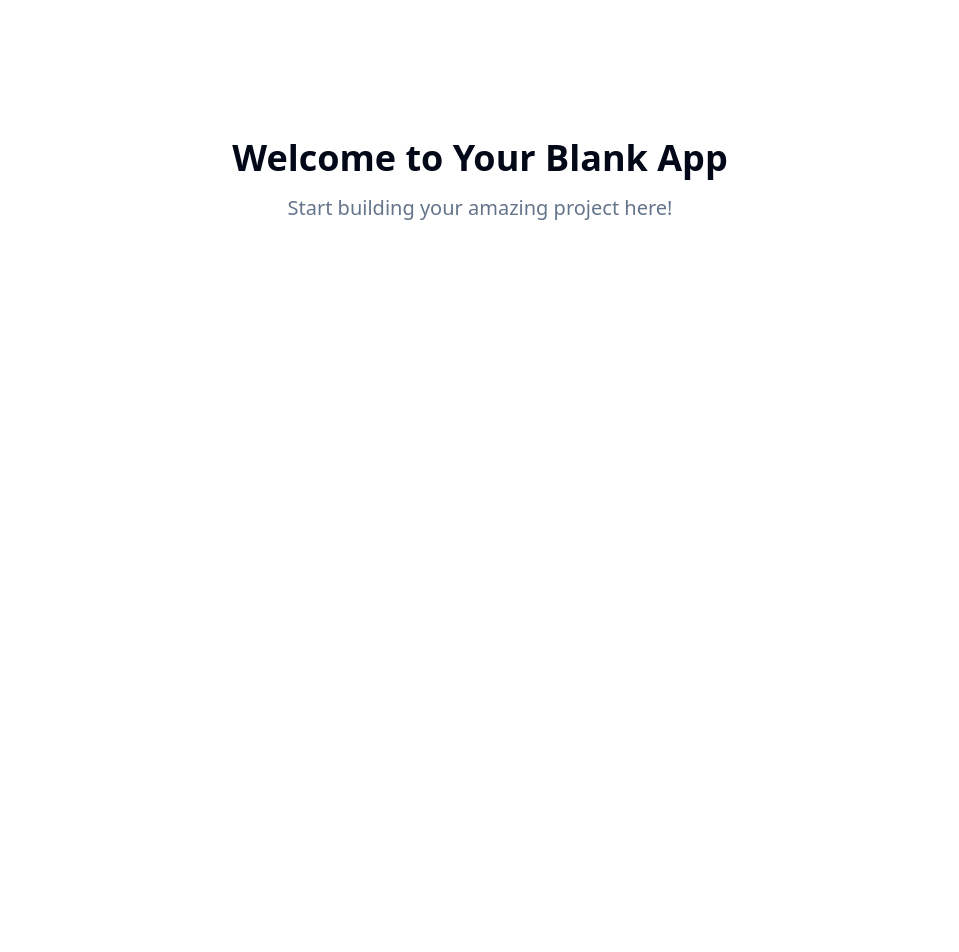
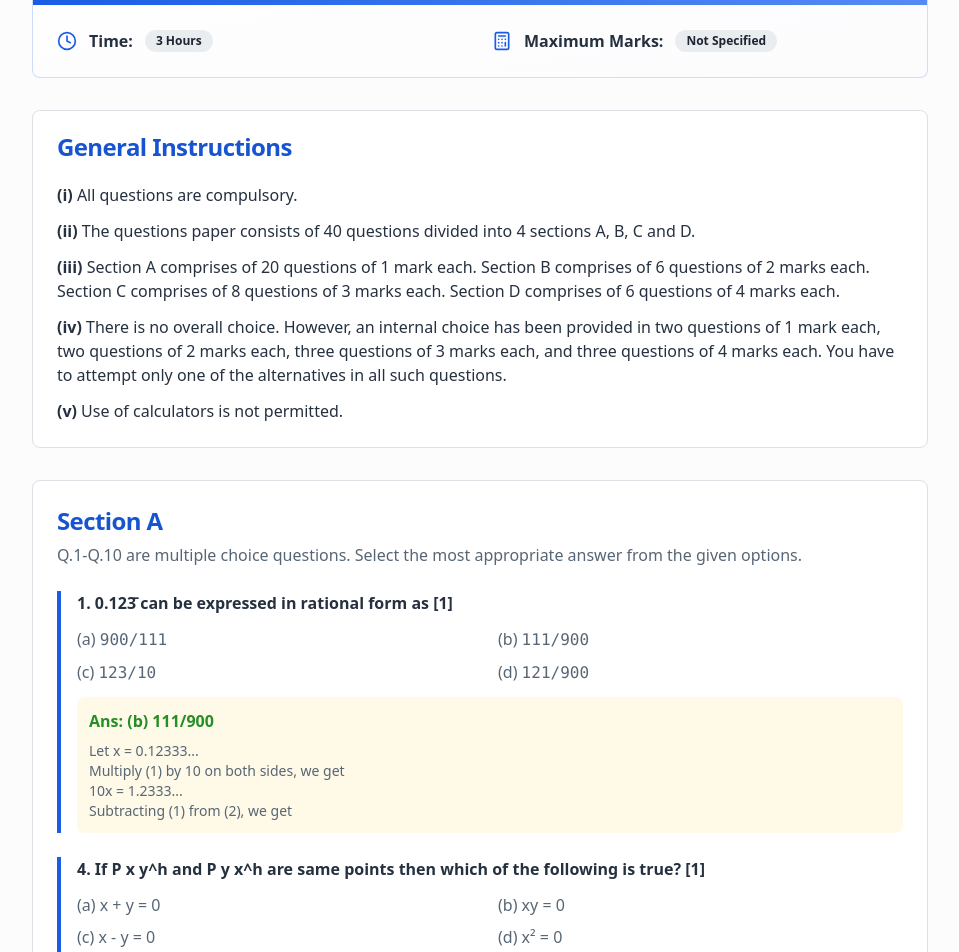
Before and after one commit to Anmolsharma2003/Anmol-s-Protofolio, a React (Vite) app: page / in a window 1280 px wide. Shown: the part 220-1172 px from the top of the page, without its empty margins (160-1119 px from the left). Before the commit the page ends 800 px from the top, so only its background shows below. Built offline with nearby package versions, Linux system fonts and the light colour scheme.

Commit message:
Add portfolio page
Create a portfolio page using the provided image.

```diff
--- /dev/null
+++ b/src/components/MathPortfolio.tsx
@@ -0,0 +1,142 @@
+import { Card, CardContent, CardHeader, CardTitle } from "@/components/ui/card";
+import { Badge } from "@/components/ui/badge";
+import { Clock, GraduationCap, Calculator } from "lucide-react";
+
+const MathPortfolio = () => {
+  return (
+    <div className="min-h-screen bg-math-bg py-8 px-4">
+      <div className="max-w-4xl mx-auto">
+        {/* Header */}
+        <div className="text-center mb-8">
+          <h1 className="text-4xl font-bold text-math-header mb-4">
+            Mathematics Portfolio
+          </h1>
+          <p className="text-math-section text-lg">
+            Advanced Mathematical Problem Solving & Analysis
+          </p>
+        </div>
+
+        {/* Exam Info Card */}
+        <Card className="mb-8 shadow-[var(--shadow-paper)] bg-gradient-to-br from-math-paper to-math-bg border-primary/20">
+          <CardHeader className="bg-gradient-to-r from-primary to-primary-glow text-white rounded-t-lg">
+            <CardTitle className="flex items-center gap-3 text-xl">
+              <GraduationCap className="h-6 w-6" />
+              Examination Details
+            </CardTitle>
+          </CardHeader>
+          <CardContent className="pt-6">
+            <div className="grid md:grid-cols-2 gap-6">
+              <div className="flex items-center gap-3">
+                <Clock className="h-5 w-5 text-primary" />
+                <span className="font-semibold text-math-section">Time:</span>
+                <Badge variant="secondary">3 Hours</Badge>
+              </div>
+              <div className="flex items-center gap-3">
+                <Calculator className="h-5 w-5 text-primary" />
+                <span className="font-semibold text-math-section">Maximum Marks:</span>
+                <Badge variant="secondary">Not Specified</Badge>
+              </div>
+            </div>
+          </CardContent>
+        </Card>
+
+        {/* General Instructions */}
+        <Card className="mb-8 shadow-[var(--shadow-section)]">
+          <CardHeader>
+            <CardTitle className="text-math-header">General Instructions</CardTitle>
+          </CardHeader>
+          <CardContent>
+            <div className="space-y-3 text-math-section">
+              <p><span className="font-semibold">(i)</span> All questions are compulsory.</p>
+              <p><span className="font-semibold">(ii)</span> The questions paper consists of 40 questions divided into 4 sections A, B, C and D.</p>
+              <p><span className="font-semibold">(iii)</span> Section A comprises of 20 questions of 1 mark each. Section B comprises of 6 questions of 2 marks each. Section C comprises of 8 questions of 3 marks each. Section D comprises of 6 questions of 4 marks each.</p>
+              <p><span className="font-semibold">(iv)</span> There is no overall choice. However, an internal choice has been provided in two questions of 1 mark each, two questions of 2 marks each, three questions of 3 marks each, and three questions of 4 marks each. You have to attempt only one of the alternatives in all such questions.</p>
+              <p><span className="font-semibold">(v)</span> Use of calculators is not permitted.</p>
+            </div>
+          </CardContent>
+        </Card>
+
+        {/* Section A */}
+        <Card className="mb-8 shadow-[var(--shadow-section)]">
+          <CardHeader>
+            <CardTitle className="text-math-header text-2xl">Section A</CardTitle>
+            <p className="text-math-option">Q.1-Q.10 are multiple choice questions. Select the most appropriate answer from the given options.</p>
+          </CardHeader>
+          <CardContent className="space-y-6">
+
+            {/* Question 1 */}
+            <div className="border-l-4 border-primary pl-4">
+              <h3 className="font-semibold text-math-section mb-3">1. 0.123̄ can be expressed in rational form as [1]</h3>
+              <div className="grid grid-cols-2 gap-4 mb-3">
+                <div className="space-y-2">
+                  <p className="text-math-option">(a) <span className="font-mono">900/111</span></p>
+                  <p className="text-math-option">(c) <span className="font-mono">123/10</span></p>
+                </div>
+                <div className="space-y-2">
+                  <p className="text-math-option">(b) <span className="font-mono">111/900</span></p>
+                  <p className="text-math-option">(d) <span className="font-mono">121/900</span></p>
+                </div>
+              </div>
+              <div className="bg-accent/30 p-3 rounded-lg">
+                <p className="text-math-answer font-semibold">Ans: (b) 111/900</p>
+                <div className="mt-2 text-sm text-math-option">
+                  <p>Let x = 0.12333...</p>
+                  <p>Multiply (1) by 10 on both sides, we get</p>
+                  <p>10x = 1.2333...</p>
+                  <p>Subtracting (1) from (2), we get</p>
+                </div>
+              </div>
+            </div>
+
+            {/* Question 4 */}
+            <div className="border-l-4 border-primary pl-4">
+              <h3 className="font-semibold text-math-section mb-3">4. If P x y^h and P y x^h are same points then which of the following is true? [1]</h3>
+              <div className="grid grid-cols-2 gap-4 mb-3">
+                <div className="space-y-2">
+                  <p className="text-math-option">(a) x + y = 0</p>
+                  <p className="text-math-option">(c) x - y = 0</p>
+                </div>
+                <div className="space-y-2">
+                  <p className="text-math-option">(b) xy = 0</p>
+                  <p className="text-math-option">(d) x² = 0</p>
+                </div>
+              </div>
+              <div className="bg-accent/30 p-3 rounded-lg">
+                <p className="text-math-answer font-semibold">Ans: (c) x - y = 0</p>
+              </div>
+            </div>
+
+            {/* Additional Context Note */}
+            <div className="mt-6 p-4 bg-muted rounded-lg">
+              <p className="text-math-option text-sm">
+                <span className="font-semibold">Note:</span> In second quadrant, abscissa is negative and ordinate is positive number.
+              </p>
+              <p className="text-math-option text-sm mt-1">
+                & a &lt; 0, b &gt; 0
+              </p>
+            </div>
+
+            {/* Question 5 */}
+            <div className="border-l-4 border-primary pl-4">
+              <h3 className="font-semibold text-math-section mb-3">5. According to Euclid's definition, the ends of a line [1]</h3>
+              <div className="bg-accent/30 p-3 rounded-lg mt-3">
+                <p className="text-math-section">P x y^h = P y x^h</p>
+                <p className="text-math-section">x = y and y = x → x = y = 0</p>
+              </div>
+            </div>
+
+          </CardContent>
+        </Card>
+
+        {/* Footer */}
+        <div className="text-center py-6">
+          <p className="text-math-option">
+            This portfolio showcases advanced mathematical problem-solving skills and analytical thinking.
+          </p>
+        </div>
+      </div>
+    </div>
+  );
+};
+
+export default MathPortfolio;
--- a/src/index.css
+++ b/src/index.css
@@ -8,33 +8,50 @@ All colors MUST be HSL.
 
 @layer base {
   :root {
-    --background: 0 0% 100%;
-    --foreground: 222.2 84% 4.9%;
+    --background: 250 50% 98%;
+    --foreground: 215 25% 12%;
 
     --card: 0 0% 100%;
-    --card-foreground: 222.2 84% 4.9%;
+    --card-foreground: 215 25% 12%;
 
     --popover: 0 0% 100%;
-    --popover-foreground: 222.2 84% 4.9%;
+    --popover-foreground: 215 25% 12%;
 
-    --primary: 222.2 47.4% 11.2%;
-    --primary-foreground: 210 40% 98%;
+    --primary: 220 80% 50%;
+    --primary-foreground: 0 0% 100%;
+    --primary-glow: 220 90% 65%;
 
-    --secondary: 210 40% 96.1%;
-    --secondary-foreground: 222.2 47.4% 11.2%;
+    --secondary: 210 15% 93%;
+    --secondary-foreground: 215 25% 15%;
 
-    --muted: 210 40% 96.1%;
-    --muted-foreground: 215.4 16.3% 46.9%;
+    --muted: 210 15% 96%;
+    --muted-foreground: 215 12% 45%;
 
-    --accent: 210 40% 96.1%;
-    --accent-foreground: 222.2 47.4% 11.2%;
+    --accent: 45 100% 85%;
+    --accent-foreground: 215 25% 15%;
 
     --destructive: 0 84.2% 60.2%;
-    --destructive-foreground: 210 40% 98%;
+    --destructive-foreground: 0 0% 100%;
 
-    --border: 214.3 31.8% 91.4%;
-    --input: 214.3 31.8% 91.4%;
-    --ring: 222.2 84% 4.9%;
+    --border: 215 15% 88%;
+    --input: 215 15% 92%;
+    --ring: 220 80% 50%;
+
+    /* Mathematical Portfolio Design Tokens */
+    --math-bg: 250 30% 99%;
+    --math-paper: 0 0% 100%;
+    --math-header: 220 80% 45%;
+    --math-section: 215 25% 20%;
+    --math-option: 210 15% 40%;
+    --math-answer: 120 60% 35%;
+
+    /* Gradients */
+    --gradient-primary: linear-gradient(135deg, hsl(var(--primary)), hsl(var(--primary-glow)));
+    --gradient-paper: linear-gradient(180deg, hsl(var(--math-paper)), hsl(var(--math-bg)));
+
+    /* Shadows */
+    --shadow-paper: 0 4px 20px -4px hsl(var(--primary) / 0.15);
+    --shadow-section: 0 2px 10px -2px hsl(var(--primary) / 0.1);
 
     --radius: 0.5rem;
 
--- a/src/pages/Index.tsx
+++ b/src/pages/Index.tsx
@@ -1,14 +1,7 @@
-// Update this page (the content is just a fallback if you fail to update the page)
+import MathPortfolio from "@/components/MathPortfolio";
 
 const Index = () => {
-  return (
-    <div className="min-h-screen flex items-center justify-center bg-background">
-      <div className="text-center">
-        <h1 className="text-4xl font-bold mb-4">Welcome to Your Blank App</h1>
-        <p className="text-xl text-muted-foreground">Start building your amazing project here!</p>
-      </div>
-    </div>
-  );
+  return <MathPortfolio />;
 };
 
 export default Index;
--- a/tailwind.config.ts
+++ b/tailwind.config.ts
@@ -26,7 +26,8 @@ export default {
 				foreground: 'hsl(var(--foreground))',
 				primary: {
 					DEFAULT: 'hsl(var(--primary))',
-					foreground: 'hsl(var(--primary-foreground))'
+					foreground: 'hsl(var(--primary-foreground))',
+					glow: 'hsl(var(--primary-glow))'
 				},
 				secondary: {
 					DEFAULT: 'hsl(var(--secondary))',
@@ -51,6 +52,14 @@ export default {
 				card: {
 					DEFAULT: 'hsl(var(--card))',
 					foreground: 'hsl(var(--card-foreground))'
+				},
+				math: {
+					bg: 'hsl(var(--math-bg))',
+					paper: 'hsl(var(--math-paper))',
+					header: 'hsl(var(--math-header))',
+					section: 'hsl(var(--math-section))',
+					option: 'hsl(var(--math-option))',
+					answer: 'hsl(var(--math-answer))'
 				},
 				sidebar: {
 					DEFAULT: 'hsl(var(--sidebar-background))',
```
